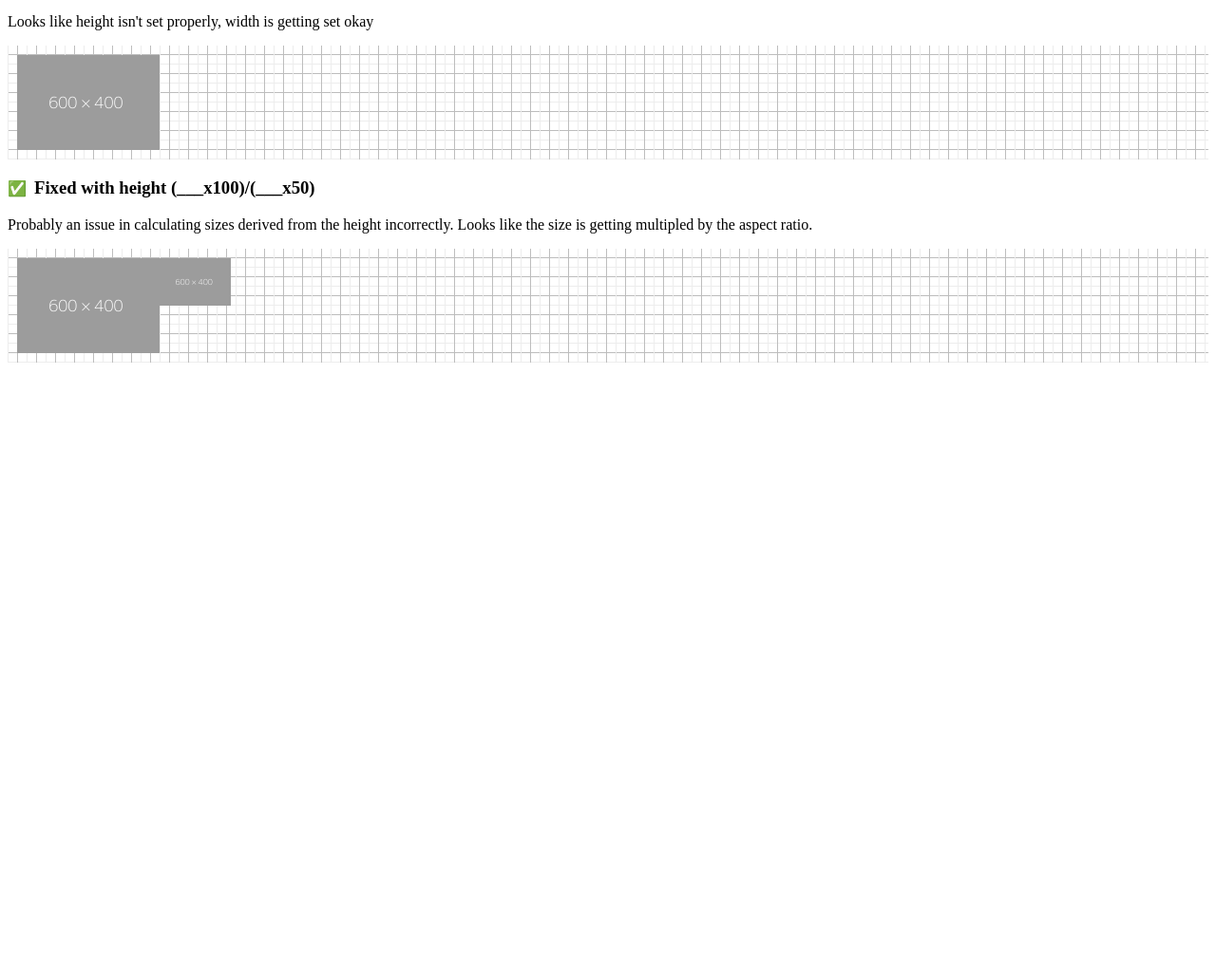
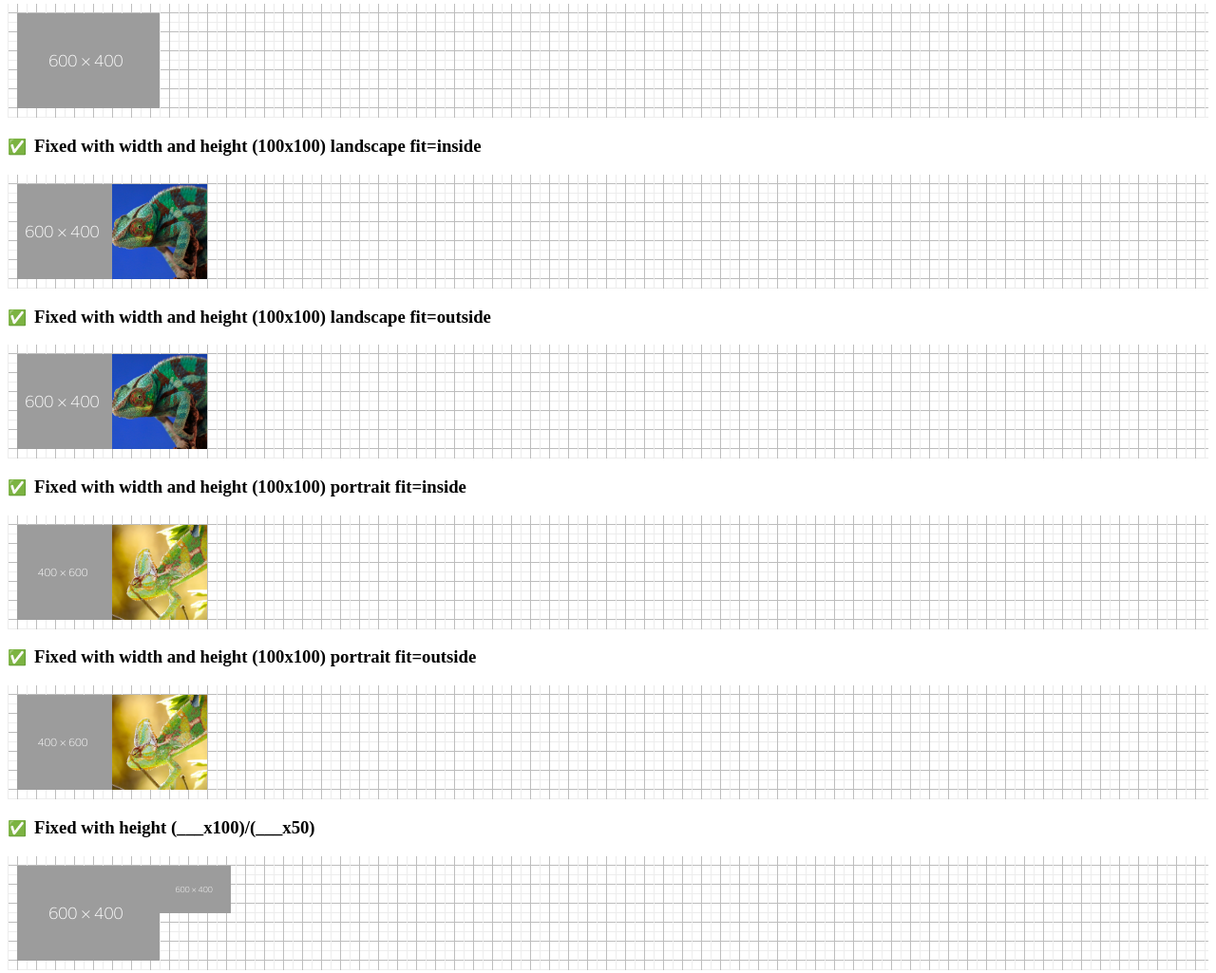
Before and after one commit to gillkyle/new-images-stress-test, a Gatsby site: page /static-images in a window 1280 px wide. Shown: the part 1285-2310 px from the top of the page at 95% size. Before the commit the page ends 1675 px from the top, so only its background shows below. Built offline with nearby package versions, Linux system fonts and the light colour scheme; Gatsby itself is replaced by a stand-in of ours.

Commit message:
Add test cases

```diff
--- a/src/pages/static-images.js
+++ b/src/pages/static-images.js
@@ -1,9 +1,9 @@
-import React from "react"
-import { StaticImage } from "gatsby-plugin-image"
+import React from "react";
+import { StaticImage } from "gatsby-plugin-image";
 
-import TestCase from "../components/test-case"
-import ChameleonLandscape from "../img/landscape.jpg"
-import ChameleonPortrait from "../img/portrait.jpg"
+import TestCase from "../components/test-case";
+import ChameleonLandscape from "../img/landscape.jpg";
+import ChameleonPortrait from "../img/portrait.jpg";
 
 export default function StaticImages() {
   return (
@@ -16,8 +16,11 @@ export default function StaticImages() {
         <img alt="Chameleon" height={200} src={ChameleonLandscape} />
         <img alt="Chameleon" height={200} src={ChameleonPortrait} />
       </div>
-      <hr />
-      <TestCase title="No layout or size set (___x___)" notes="Nothing expected to render" looksCorrect={true}>
+      <TestCase
+        title="No layout or size set (___x___)"
+        notes="Nothing expected to render"
+        looksCorrect={true}
+      >
         <StaticImage src="../img/600x400.png" alt="600x400" />
       </TestCase>
       <h2>
@@ -57,7 +60,6 @@ export default function StaticImages() {
       <TestCase
         title="Fixed with width and height (150x100)"
         looksCorrect={true}
-        notes="Looks like height isn't set properly, width is getting set okay"
       >
         <StaticImage
           layout="fixed"
@@ -68,9 +70,92 @@ export default function StaticImages() {
         />
       </TestCase>
       <TestCase
+        title="Fixed with width and height (100x100) landscape fit=inside"
+        looksCorrect={true}
+      >
+        <StaticImage
+          layout="fixed"
+          width={100}
+          height={100}
+          fit="inside"
+          src="../img/600x400.png"
+          alt="600x400"
+        />
+        <StaticImage
+          layout="fixed"
+          width={100}
+          height={100}
+          fit="inside"
+          src="../img/landscape.jpg"
+          alt="600x400"
+        />
+      </TestCase>
+      <TestCase
+        title="Fixed with width and height (100x100) landscape fit=outside"
+        looksCorrect={true}
+      >
+        <StaticImage
+          layout="fixed"
+          width={100}
+          height={100}
+          fit="outside"
+          src="../img/600x400.png"
+          alt="600x400"
+        />
+        <StaticImage
+          layout="fixed"
+          width={100}
+          height={100}
+          fit="outside"
+          src="../img/landscape.jpg"
+          alt="600x400"
+        />
+      </TestCase>
+      <TestCase
+        title="Fixed with width and height (100x100) portrait fit=inside"
+        looksCorrect={true}
+      >
+        <StaticImage
+          layout="fixed"
+          width={100}
+          height={100}
+          fit="inside"
+          src="../img/400x600.png"
+          alt="400x600"
+        />
+        <StaticImage
+          layout="fixed"
+          width={100}
+          height={100}
+          fit="inside"
+          src="../img/portrait.jpg"
+          alt="400x600"
+        />
+      </TestCase>
+      <TestCase
+        title="Fixed with width and height (100x100) portrait fit=outside"
+        looksCorrect={true}
+      >
+        <StaticImage
+          layout="fixed"
+          width={100}
+          height={100}
+          fit="outside"
+          src="../img/400x600.png"
+          alt="400x600"
+        />
+        <StaticImage
+          layout="fixed"
+          width={100}
+          height={100}
+          fit="outside"
+          src="../img/portrait.jpg"
+          alt="400x600"
+        />
+      </TestCase>
+      <TestCase
         title="Fixed with height (___x100)/(___x50)"
         looksCorrect={true}
-        notes="Probably an issue in calculating sizes derived from the height incorrectly. Looks like the size is getting multipled by the aspect ratio."
       >
         <StaticImage
           layout="fixed"
@@ -86,5 +171,5 @@ export default function StaticImages() {
         />
       </TestCase>
     </div>
-  )
+  );
 }
```
Also changed, not shown: src/pages/gatsby-images.js (+74 -22 lines).
